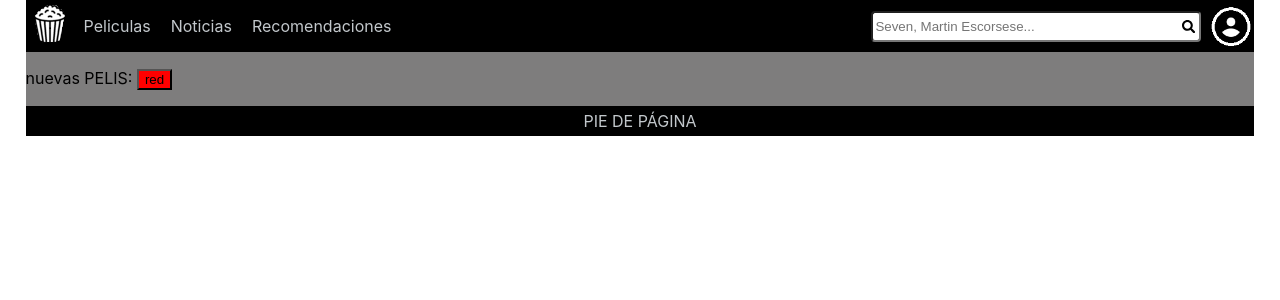
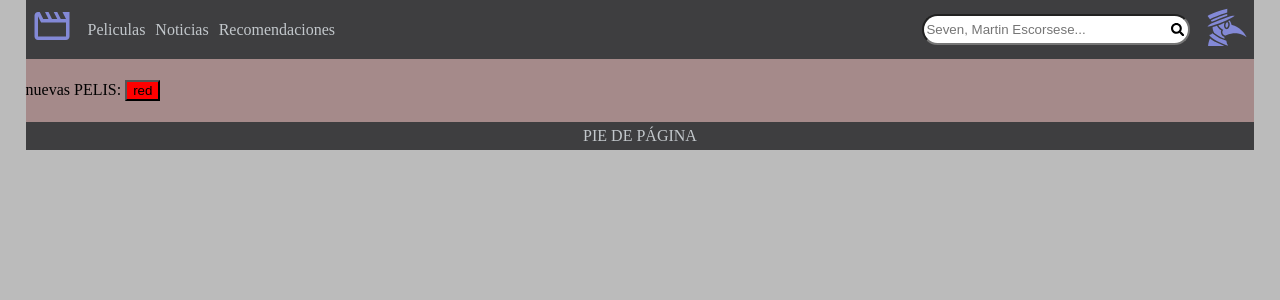
Before and after one commit to rawojeda/TFG_react_cine, a React (Create React App) app: page / in a window 1280 px wide. Shown: the top 300 px of the page. Built offline with nearby package versions, Linux system fonts and the light colour scheme.

Commit message:
final navbar

```diff
--- /dev/null
+++ b/src/Components/CSS/MenuItems.css
@@ -0,0 +1,14 @@
+.routes{
+    list-style: none;
+    display: flex;
+    float: left;
+    height: -webkit-fill-available;
+    place-items: center;
+}
+.links{
+    text-decoration: none;
+    color: #C2C7CB;
+    cursor: pointer;
+    padding-right: 10px;
+}
+.links:hover{mix-blend-mode:color-dodge;}
--- /dev/null
+++ b/src/Components/CSS/MenuResponsive.css
@@ -0,0 +1,23 @@
+.Navegador-Desplegable{
+    display: flex;
+    flex-direction: column;
+    margin: 0px;
+    padding: 0px;
+}
+.Navegador-desplegable-item{
+    list-style: none;
+    margin: auto;
+    padding-bottom: 10px;
+}
+@media screen and (min-width: 669px) {
+    .Navegador-Desplegable{
+        display:none;
+    }
+}
+
+.formulario-busqueda-desplegable{
+    position: relative;
+    margin-left:auto;
+    height: -webkit-fill-available;
+
+}
--- /dev/null
+++ b/src/Components/CSS/Navegador.css
@@ -0,0 +1,78 @@
+/* cabecera */
+.cabecera{
+    display: flex;
+    align-items: center;
+}
+
+/* navegador */
+.navegador{
+    background-color: #3e3e40;
+}
+
+/* logo */
+.logo{
+    padding: 3px 15px 0px 5px;
+}
+
+/* toggle desplegable */
+.toggle{
+    display: none;
+    padding: 2px 0px 0px 5px;
+}
+.toggle-button{
+    color: #8389d7;
+    background-color: unset;
+    border: none;
+    cursor: pointer;
+    font-size: 32px;
+    padding-top: 0px;
+}
+.toggle-button:hover{mix-blend-mode: hard-light;}
+/* perfil */
+.profile-div{
+    padding: 5px 0px 0px 0px;
+}
+
+/* perfil y logo */
+.image-nav{
+    color: #8389d7;
+    background-color: unset;
+    border: none;
+    cursor: pointer;
+    font-size: 42px;
+}
+.image-nav:hover{mix-blend-mode: hard-light;}
+
+/* formulario de busqueda */
+.formulario-busqueda{
+    position: relative;
+    margin-left:auto;
+    height: -webkit-fill-available;
+    padding-right: 10px;
+}
+@media screen and (max-width: 669px) {
+    .profile-div{
+        margin-left: auto;
+    }
+    .routes{
+        display: none;
+    }
+    .formulario-busqueda{
+        display :none
+    }
+    .toggle{
+        display: block;
+    }
+}
+.Buscador{
+    height: 25px;
+    width: 260px;
+    border-radius: 17px;
+}
+.search-button{
+    position: absolute;
+    right: 10px;
+    background: none;
+    top: 8px;
+    border: none;
+}
--- a/src/Components/MenuItems.tsx
+++ b/src/Components/MenuItems.tsx
@@ -1,26 +1,24 @@
 import { Link } from "react-router-dom";
 import React from "react";
-
+import "./CSS/MenuItems.css";
 
 class MenuItems extends React.Component<{}, {}> {
-  public render(){
-    return <>
-    <li className="navegador-item">
+  public render() {
+    return (
+      <div className="routes">
         <Link className="links" to="/">
           Peliculas
         </Link>
-    </li>
-    <li className="navegador-item">
+
         <Link className="links" to="/">
           Noticias
         </Link>
-    </li>
-    <li className="navegador-item">
+
         <Link className="links" to="/">
           Recomendaciones
         </Link>
-    </li>
-  </>;
+      </div>
+    );
   }
 }
 export default MenuItems;
--- /dev/null
+++ b/src/Components/MenuResponsive.tsx
@@ -0,0 +1,64 @@
+import { Link } from "react-router-dom";
+import React from "react";
+import "./CSS/MenuResponsive.css";
+import { FaBars, FaSearch } from "react-icons/fa";
+
+interface IHomeState {
+  toggle_press: boolean;
+  searchText: string;
+}
+
+class MenuResponsive extends React.Component<{}, IHomeState> {
+  constructor(props: {}) {
+    super(props);
+    this.state = { toggle_press: false, searchText: "" };
+  }
+
+  public showitems = () => {
+    this.setState({ toggle_press: !!!this.state.toggle_press });
+    console.log(this.state.toggle_press);
+  };
+  public onSearchTextChange = (event: React.ChangeEvent<HTMLInputElement>) => {
+    this.setState({ searchText: event.target.value });
+    console.log(this.state.searchText);
+  };
+  public render() {
+    return (
+      <ul className="Navegador-Desplegable">
+        {/* links */}
+        <li className="Navegador-desplegable-item">
+          <Link className="links" to="/">
+            Peliculas
+          </Link>
+        </li>
+        <li className="Navegador-desplegable-item">
+          <Link className="links" to="/">
+            Noticias
+          </Link>
+        </li>
+        <li className="Navegador-desplegable-item">
+          <Link className="links" to="/">
+            Recomendaciones
+          </Link>
+        </li>
+
+        {/* formulario de busqueda */}
+        <li className="Navegador-desplegable-item">
+          <div className="formulario-busqueda-desplegable">
+            <input
+              type="text"
+              className="Buscador"
+              placeholder="Seven, Martin Escorsese..."
+              value={this.state.searchText}
+              onChange={this.onSearchTextChange}
+            />
+            <button className="search-button" type="submit">
+              <FaSearch />
+            </button>
+          </div>
+        </li>
+      </ul>
+    );
+  }
+}
+export default MenuResponsive;
--- /dev/null
+++ b/src/Components/Navegador.tsx
@@ -0,0 +1,81 @@
+import { Link } from "react-router-dom";
+import React from "react";
+import MenuItems from "./MenuItems";
+import "./CSS/Navegador.css";
+import { GiPlagueDoctorProfile } from "react-icons/gi";
+import { MdOutlineMovie } from "react-icons/md";
+import { FaBars, FaSearch } from "react-icons/fa";
+import MenuResponsive from "./MenuResponsive";
+
+interface IHomeState {
+  toggle_press: boolean;
+  searchText: string;
+}
+
+
+class Navegador extends React.Component<{}, IHomeState> {
+  constructor(props: {}) {
+    super(props);
+    this.state = { toggle_press: false, searchText: ""};
+  }
+
+  public showitems = () => {
+    this.setState({toggle_press: !!!this.state.toggle_press})
+    console.log(this.state.toggle_press);
+  };
+  public onSearchTextChange = (event:React.ChangeEvent<HTMLInputElement>)=>{
+    this.setState({searchText: event.target.value});
+    console.log(this.state.searchText);
+  }
+  public render() {
+    return (
+      <div className="navegador">
+      <div className="cabecera">
+          {/* toggle desplegable */}
+            <div className="toggle ">
+              <button className=" toggle-button" onClick={this.showitems}>
+                <FaBars/>
+              </button>
+            </div>
+
+
+          {/* logo */}
+            <div className="logo">
+              <Link className="image-nav" to="/">
+                <MdOutlineMovie />
+              </Link>
+            </div>
+
+
+          {/* links */}
+            <MenuItems />
+
+
+          {/* formulario de busqueda */}
+            <div className="formulario-busqueda">
+              <input
+                type="text"
+                className="Buscador"
+                placeholder="Seven, Martin Escorsese..."
+                value={this.state.searchText}
+                onChange={this.onSearchTextChange}
+              />
+              <button className="search-button" type="submit">
+                <FaSearch />
+              </button>
+            </div>
+
+            {/* boton de perfil */}
+            <div className="profile-div">
+              <button className=" image-nav" type="submit">
+                <GiPlagueDoctorProfile />
+              </button>
+            </div>
+        </div>
+        {/* toggle desplesgable */}
+        {this.state.toggle_press ? <MenuResponsive/> : null}
+        </div>
+    );
+  }
+}
+export default Navegador;
--- a/src/Pages/CSS/HomeStructure.css
+++ b/src/Pages/CSS/HomeStructure.css
@@ -1,88 +1,10 @@
-.navegador{
-    display: flex;
-    list-style: none;
-    background-color: black;
-    padding-left: 0;
-    margin: 0;
-    align-items: center;
-    color: #C2C7CB;
-}
-.navegador-items-toggle{
-    display: none;
-}
-.navegador-item{
-    margin: 0px 10px 0px 10px;
-}
-@media screen and (max-width: 773px) {
-        /* faltaria hacer que cuando la pantalla sea un movil,
-    se viese de x forma */
-    .navegador-item {
-      display: none;
-    }
-    .navegador-items-toggle{
-        display: flex;
-        color: #C2C7CB;
-        background:none;
-        border: none;
-        font-size: x-large;
-        justify-content: flex-end;
-        width: -webkit-fill-available;
-        cursor: pointer;
-    }
-  }
-.links{
-    text-decoration: none;
-    color: #C2C7CB;
-    cursor: pointer;
-}
-.links:hover{
-    color: white;
-}
-.search_and_profile{
-    display: flex;
-    justify-content: flex-end;
-    align-items: center;
-    width: -webkit-fill-available;
-}
-.formulario-busqueda{
-    margin: 0px 10px 0px 10px;
-    position: relative;
-    width: 330px;
-}
-.Buscador{
-    border-radius: 4px;
-    height: 25px;
-    width: -webkit-fill-available;
-}
-.search-button{
-    position: absolute;
-    cursor: pointer;
-    right: 0px;
-    top: 8px;
-    border: none;
-    background: none;
-}
-.profile-button{
-    margin-right: 3px;
-    border: none;
-    padding: unset;
-    height:40px;
-    cursor: pointer;
-}
-.profile-img{
-    width: 40px;
-    height: 40px;
-}
-
-
-
 .contenido{
-    display: flex;
-    background-color: rgb(126, 125, 125);
+    background-color: #a58a8a;
+    padding: 5px 0px 5px 0px;
 }
 
 .pie_pagina{
-    background-color: black;
+    background-color: #3e3e40;;
     color: #C2C7CB;
     text-align: center;
     padding: 5px 0px 5px 0px;
--- a/src/Pages/HomeStructure.tsx
+++ b/src/Pages/HomeStructure.tsx
@@ -1,66 +1,14 @@
 import "./CSS/HomeStructure.css";
-import { BrowserRouter as Router, Link, Route, Switch } from "react-router-dom";
+import { BrowserRouter as Router, Route, Switch } from "react-router-dom";
 import Home from "./Home";
-import images from "../Images/images";
-import { FaSearch,FaBars } from "react-icons/fa";
-import MenuItems from "../Components/MenuItems";
 import React from "react";
+import Navegador from "../Components/Navegador";
 
-interface IHomeState {
-  toggle_press: boolean;
-  searchText: string;
-}
-
-class HomeStructure extends React.Component<{}, IHomeState> {
-  constructor(props: {}) {
-    super(props);
-    this.state = { toggle_press: false, searchText: ""};
-  }
-
-  public showitems = () => {
-    this.setState({toggle_press: !!!this.state.toggle_press})
-  };
-  public onSearchTextChange = (event:React.ChangeEvent<HTMLInputElement>)=>{
-    this.setState({searchText: event.target.value});
-  }
-public render(){
+class HomeStructureX extends React.Component<{}, {}> {
+  public render() {
     return (
       <Router>
-      <div className="cabecera">
-        <ul className="navegador">
-          <li className="navegador-item-home">
-            <Link className="links" to="/">
-              <img src={images.popcorn} alt="popcorn"></img>
-            </Link>
-          </li>
-          {/* {this.state.toggle_press ? <MenuItems estilo='menu1'/> : null}  */}
-          <button className="navegador-items-toggle" onClick={this.showitems}>
-            <FaBars/>
-          </button>
-          <MenuItems />
-          <div className="search_and_profile">
-            <form className="formulario-busqueda"> {/*antes era un form*/}
-              <input
-                type="text"
-                className="Buscador"
-                placeholder="Seven, Martin Escorsese..."
-                value={this.state.searchText}
-                onChange={this.onSearchTextChange}
-              />
-              <button className="search-button" type="submit">
-                <FaSearch />
-              </button>
-            </form>
-            <button className="profile-button" type="submit">
-              <img
-                className="profile-img"
-                src={images.profile}
-                alt="popcorn"
-              ></img>
-            </button>
-          </div>
-        </ul>
-      </div>
+        <Navegador />
         <div className="contenido">
           <Switch>
             <Route exact path="/">
@@ -69,11 +17,9 @@ public render(){
             <Route path="/">404</Route>
           </Switch>
         </div>
-      <div className="pie_pagina">
-        PIE DE PÁGINA
-      </div>
+        <div className="pie_pagina">PIE DE PÁGINA</div>
       </Router>
     );
   }
 }
-export default HomeStructure;
+export default HomeStructureX;
--- a/src/index.css
+++ b/src/index.css
@@ -1,14 +1,15 @@
 body {
-  font-family: -apple-system, BlinkMacSystemFont, 'Segoe UI', 'Roboto', 'Oxygen',
+  font-family: 'sans-serif,' 'Segoe UI', 'Roboto', 'Oxygen',
     'Ubuntu', 'Cantarell', 'Fira Sans', 'Droid Sans', 'Helvetica Neue',
     sans-serif;
   margin-top: 0px;
   margin-right: 2%;
   margin-bottom: 0px;
   margin-left: 2%;
+  background-color: #bbbbbb;
 }
 
 code {
-  font-family: source-code-pro, Menlo, Monaco, Consolas, 'Courier New',
+  font-family: 'Courier New',
     monospace;
 }
```
Lines whose indentation alone changed are shown as unchanged.
